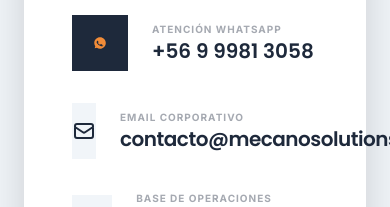
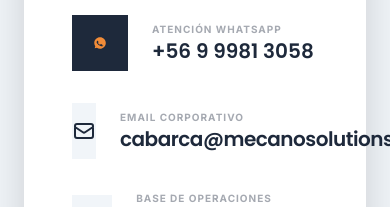
Before and after one commit to crdiazu/mecano, a Next.js app: page / in a window 390 px wide. Shown: the part 4360-4567 px from the top of the page. Built offline with nearby package versions, Linux system fonts and the light colour scheme.

Commit message:
fix: update phone to WhatsApp and email to cabarca@mecanosolutions.cl

```diff
--- a/src/app/page.tsx
+++ b/src/app/page.tsx
@@ -51,9 +51,9 @@ export default function Home() {
                 <a href="#proyectos" className="relative group text-sm font-600 uppercase tracking-widest hover:text-mecano-orange transition-colors">Proyectos<span className="absolute -bottom-1 left-0 w-0 h-[2px] bg-mecano-orange transition-all duration-300 group-hover:w-full"></span></a>
                 <a href="#certificaciones" className="relative group text-sm font-600 uppercase tracking-widest hover:text-mecano-orange transition-colors">Normativa<span className="absolute -bottom-1 left-0 w-0 h-[2px] bg-mecano-orange transition-all duration-300 group-hover:w-full"></span></a>
                 <div className="h-8 w-px bg-mecano-slate/10"></div>
-                <a href="tel:+56223456789" className="text-xs font-700 tracking-tighter">
+                <a href="https://wa.me/56999813058" target="_blank" rel="noopener noreferrer" className="text-xs font-700 tracking-tighter">
                     <span className="block text-mecano-orange uppercase">Línea Técnica</span>
-                    +56 2 2345 6789
+                    +56 9 9981 3058
                 </a>
             </nav>
 
@@ -353,8 +353,8 @@ export default function Home() {
                                     <span
                                         className="block text-[10px] font-bold text-mecano-slate/40 uppercase tracking-widest">Email
                                         Corporativo</span>
-                                    <span
-                                        className="text-xl font-display font-800 text-mecano-slate tracking-tight">contacto@mecanosolutions.cl</span>
+                                    <a href="mailto:cabarca@mecanosolutions.cl"
+                                        className="text-xl font-display font-800 text-mecano-slate tracking-tight hover:text-mecano-orange transition-colors">cabarca@mecanosolutions.cl</a>
                                 </div>
                             </div>
                             <div className="flex items-center gap-6">
```
